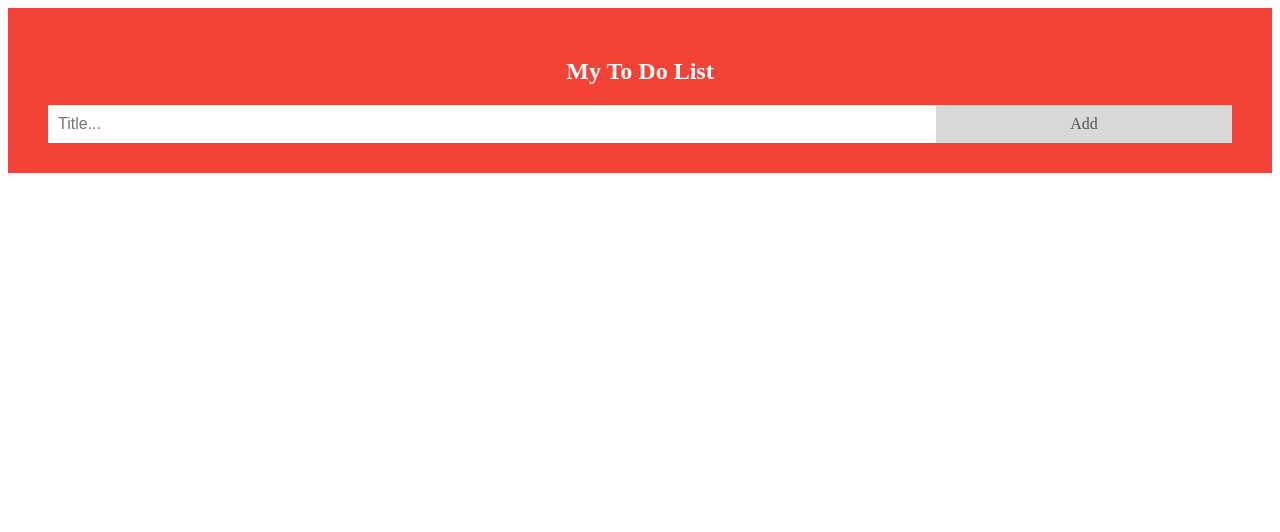
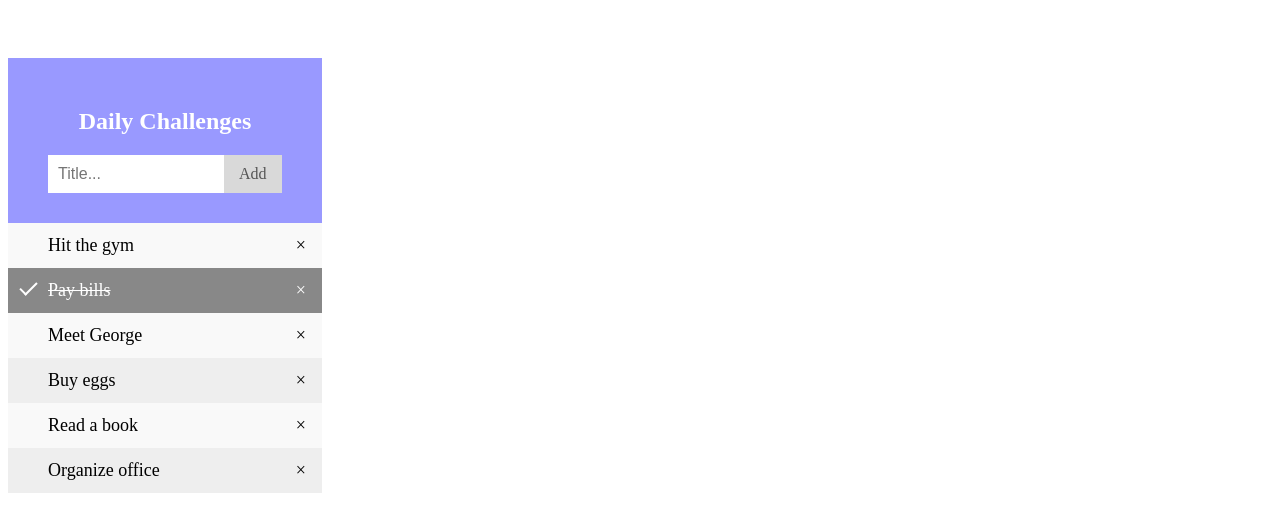
Before and after one commit to katie-gu/Buddy, a Django app: page /game/profile in a window 1280 px wide. Shown: the top 532 px of the page. Run offline with Django 3.2, Linux system fonts and the light colour scheme.

Commit message:
edited todo list a little

```diff
--- a/mysite/game/static/game/profile.css
+++ b/mysite/game/static/game/profile.css
@@ -56,6 +56,10 @@ ul li.checked::before {
     width: 7px;
 }
 
+#todo {
+    padding: 50px 950px 0 0;
+}
+
 /* Style the close button */
 .close {
     position: absolute;
@@ -71,7 +75,7 @@ ul li.checked::before {
 
 /* Style the header */
 .header {
-    background-color: #f44336;
+    background-color: #9999ff;
     padding: 30px 40px;
     color: white;
     text-align: center;
--- a/mysite/game/templates/game/profile.html
+++ b/mysite/game/templates/game/profile.html
@@ -2,22 +2,28 @@
 <html>
 <head>
     <title>Buddy</title>
-    <link rel="stylesheet" type="text/css" href="../../static/game/profile.css">
+    <link rel="stylesheet" type="text/css" href="/static/game/profile.css">
 </head>
 
 <body>
 
-<script src="../../static/game/profile.js"></script>
+<div id="todo">
+    <div id="myDIV" class="header">
+     <h2>Daily Challenges</h2>
+     <input type="text" id="myInput" placeholder="Title...">
+     <span onclick="newElement()" class="addBtn">Add</span>
+    </div>
 
-
-<div id="myDIV" class="header">
- <h2>My To Do List</h2>
- <input type="text" id="myInput" placeholder="Title...">
- <span onclick="newElement()" class="addBtn">Add</span>
+    <ul id="myUL">
+      <li>Hit the gym</li>
+      <li class="checked">Pay bills</li>
+      <li>Meet George</li>
+      <li>Buy eggs</li>
+      <li>Read a book</li>
+      <li>Organize office</li>
+    </ul>
 </div>
 
-<ul id="myUL">
-</ul>
-
+<script src="/static/game/profile.js"></script>
 </body>
 </html>
--- a/mysite/game/views.py
+++ b/mysite/game/views.py
@@ -1,9 +1,10 @@
 from django.shortcuts import render
 from django.http import HttpResponse
-
+from . import models
 
 def home(request):
     return render(request, 'game/home.html')
 
 def profile(request):
+    #query(data)
     return render(request, "game/profile.html")
```
Also changed, not shown: mysite/game/static/game/profile.js (line endings or trailing spaces).
